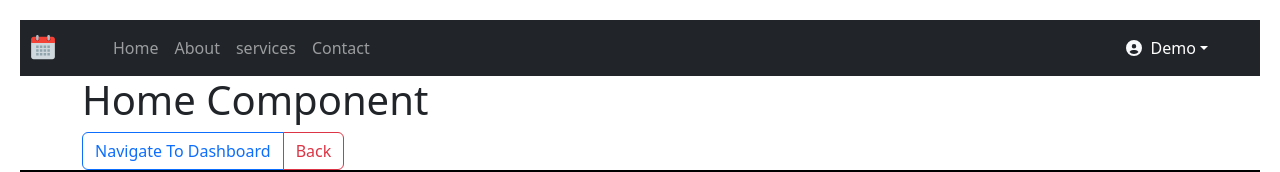
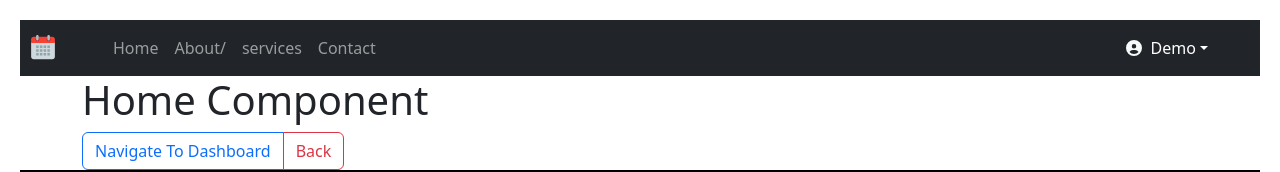
Before and after one commit to Johnruka/SCHEDULED-CALENDAR-APP, a React (Vite) app: page / in a window 1280 px wide. Shown: the top 172 px of the page. Built offline with nearby package versions, Linux system fonts and the light colour scheme.

Commit message:
modified

```diff
--- a/src/components/Router/MeetingRouters.jsx
+++ b/src/components/Router/MeetingRouters.jsx
@@ -6,6 +6,7 @@ import ScheduleMeeting from '../Meeting/ScheduleMeeting';
 import MeetingList from '../Meeting/MeetingList';
 import Users from '../Meeting/Users';
 import InvitationList from '../Meeting/InvitationList';
+
 
 
 
@@ -56,29 +57,23 @@ const Home = ()=> {
 
 
  const About = ()=> {
-    return(<div className='container'>
-        <h1>About Component</h1>
-        <div className='btn-group'>
-            <button className='btn btn-outline-primary' onClick={() => goToNavbar()}>Navigate To About</button>
-            <button className='btn btn-outline-danger' onClick={() => navigate(-1) }>Back</button>
+    return(<div className='container'>About </div>);
 
-        </div>
-    </div>);
 
  }
 
  const Services = ()=> {
-    return (<div className='container'>Services Component</div>);
+    return (<div className='container'>Services </div>);
 
  }
 
     const Contact = ()=> {
-        return (<div className='container'>Contact Component</div>);
+        return (<div className='container'>Contact </div>);
 
     }
 
  const PageNotFound = ()=> {
-     return (<div className='container'>PageNotFound Component</div>);
+     return (<div className='container'>PageNotFound </div>);
  }
 
 
--- a/src/components/shared/Navbar.jsx
+++ b/src/components/shared/Navbar.jsx
@@ -14,7 +14,7 @@ const Navbar = () => {
                 <Link className='nav-link' to="/" >Home</Link>
             </li>
             <li className='nav-item'>
-                <Link className='nav-link' to="/about" >About</Link>
+                <Link className='nav-link' to="/about" >About/</Link>
 
             </li>
             <li className='nav-item'>
```
